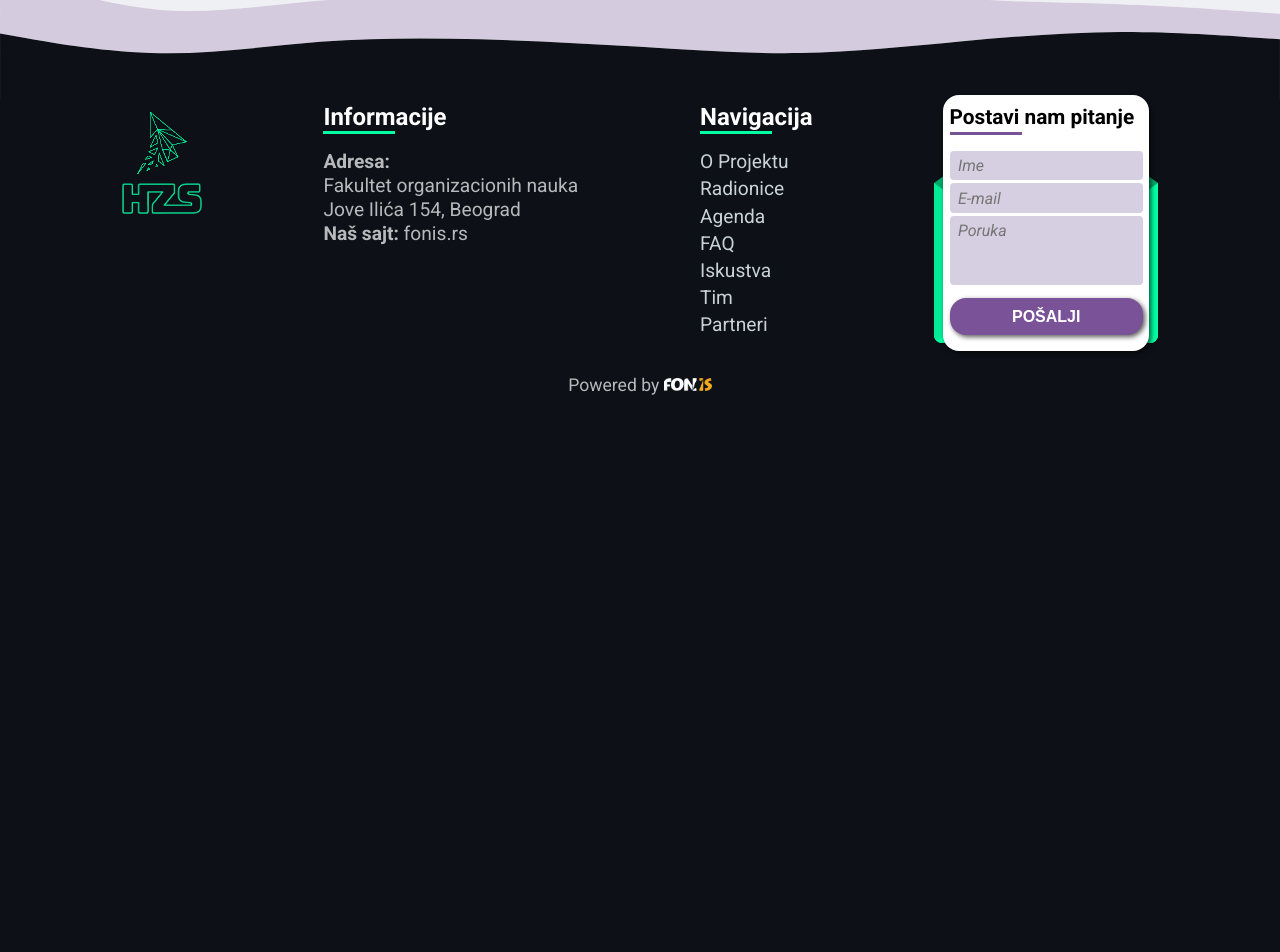
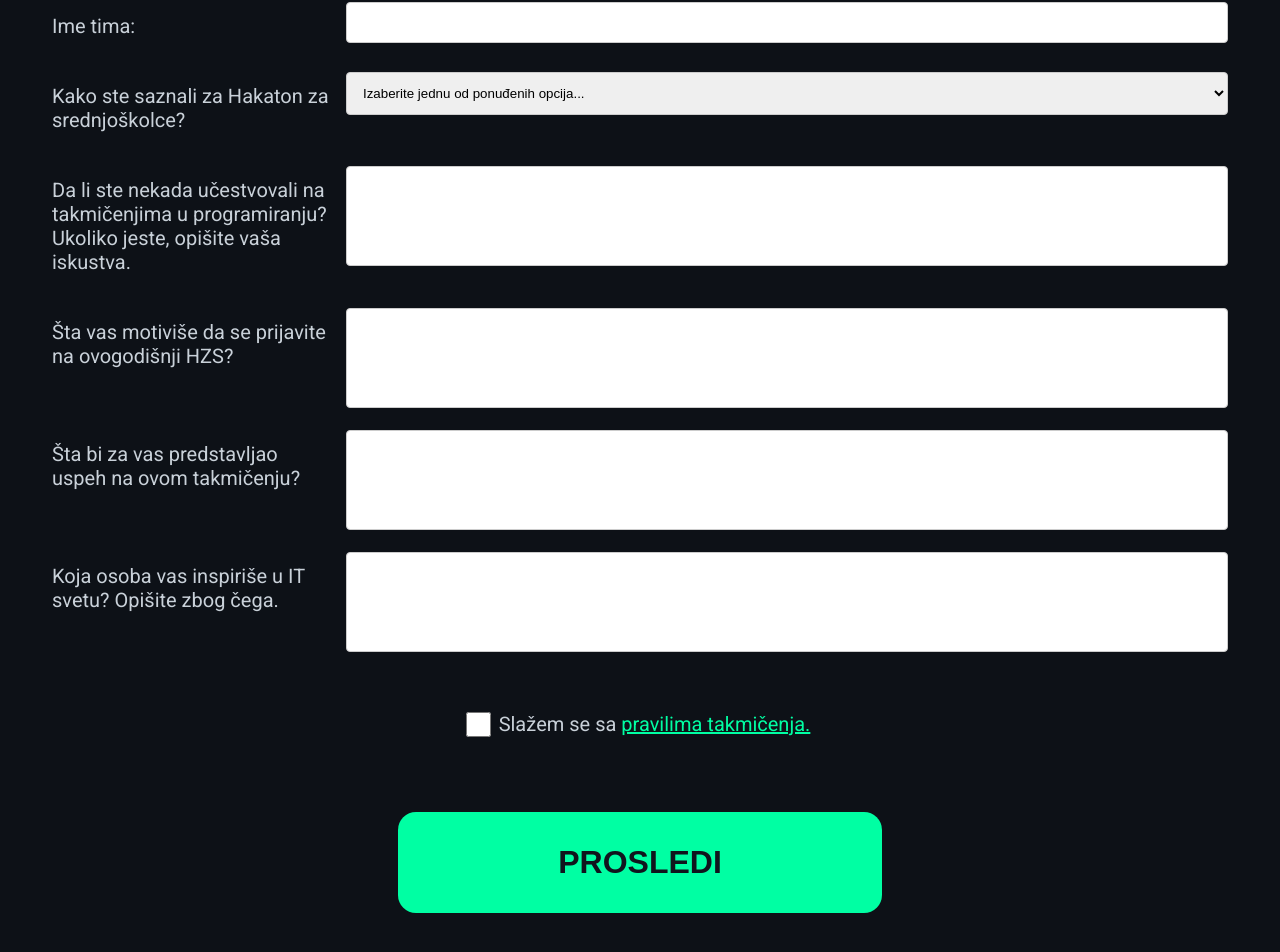
Before and after one commit to StefanJo3107/HZS-4.0-Site, a React (Create React App) app: page /prijava in a window 1280 px wide. Shown: the part 674-1626 px from the top of the page. Before the commit the page ends 1085 px from the top, so only its background shows below. Built offline with nearby package versions, Linux system fonts and the light colour scheme.

Commit message:
Ubacena responzivna forma za tim bez funkcionalnosti

```diff
--- /dev/null
+++ b/src/Components/TeamForm/TeamForm.jsx
@@ -0,0 +1,76 @@
+import React from 'react';
+import "./TeamForm.scss";
+
+const TeamForm = () => {
+    return (
+        <div className="tim-forma-container">
+        <h1 className="tim-forma-naslov"><span className="tim-forma-naslov-border">PODACI O TIM</span>U</h1>
+        <form>
+          <div className="row">
+            <div className="col-25">
+              <label for="ime-tima">Ime tima:</label>
+            </div>
+            <div className="col-75">
+              <input type="text" id="ime-tima" name="ime-tima"/>
+            </div>
+          </div>
+          <div className="row">
+            <div className="col-25">
+              <label for="saznanje">Kako ste saznali za Hakaton za srednjoškolce?</label>
+            </div>
+            <div className="col-75">
+              <select id="saznanje" name="saznanje">
+                <option value="" disabled selected hidden>Izaberite jednu od ponuđenih opcija...</option>
+                <option value="drustvene-mreze">Preko društvenih mreža</option>
+                <option value="prijatelji">Preko prijatelja</option>
+                <option value="profesori">Preko profesora</option>
+                <option value="televizija">Preko televizije</option>
+                <option value="portali">Preko portala</option>
+              </select>
+            </div>
+          </div>
+          <div className="row">
+            <div className="col-25">
+              <label for="iskustvo">Da li ste nekada učestvovali na takmičenjima u programiranju? Ukoliko jeste, opišite vaša iskustva.</label>
+            </div>
+            <div className="col-75">
+              <input type="textarea" name="iskustvo" id="iskustvo" />
+            </div>
+          </div>
+          <div className="row">
+            <div className="col-25">
+              <label for="motivacija">Šta vas motiviše da se prijavite na ovogodišnji HZS?</label>
+            </div>
+            <div className="col-75">
+              <input type="textarea" name="motivacija" id="motivacija"/>
+            </div>
+          </div>
+          <div className="row">
+            <div className="col-25">
+              <label for="uspeh">Šta bi za vas predstavljao uspeh na ovom takmičenju?</label>
+            </div>
+            <div className="col-75">
+              <input type="textarea" name="uspeh" id="uspeh"/>
+            </div>
+          </div>
+          <div className="row">
+            <div className="col-25">
+              <label for="osoba">Koja osoba vas inspiriše u IT svetu? Opišite zbog čega.</label>
+            </div>
+            <div className="col-75">
+              <input type="textarea" name="osoba" id="osoba"/>
+            </div>
+          </div>
+          <div className="checkbox-container">
+              <input type="checkbox" name="pravila-takmicenja" id="pravila-takmicenja"/>
+              <label for="pravila-takmicenja">Slažem se sa <a className="pravila-takmicenja-link" href="https://www.youtube.com/">pravilima takmičenja.</a></label>
+          </div>
+          <div className="submit-container">
+            <input type="submit" value="PROSLEDI" id="prosledi"/>
+          </div>
+        </form>
+      </div>
+    )
+}
+
+export default TeamForm;
--- /dev/null
+++ b/src/Components/TeamForm/TeamForm.scss
@@ -0,0 +1,128 @@
+@import "../../global.scss";
+
+input[type=textarea], input[type=text], select{
+    width: 100%;
+    padding: 12px;
+    border: 1px solid #ccc;
+    border-radius: 4px;
+    box-sizing: border-box;
+    resize: vertical;
+  }
+
+input[type=checkbox] {
+    margin: 0.5rem;
+    width: 25px;
+    height: 25px;
+}
+
+  label {
+    padding: 12px 12px 12px 0;
+    display: inline-block;
+    color: $tekst_tamna;
+    font-size: 1.25rem;
+  }
+
+  .tim-forma-container {
+    border-radius: 5px;
+    background-color: $pozadina_tamna;
+    padding: 20px;
+  }
+
+  .tim-forma-naslov {
+      color: $naslov_tamna;
+      font-size: 3.5rem;
+      margin: 0 2rem 4rem;
+  }
+
+  .tim-forma-naslov-border {
+      border-bottom: 10px solid $dugme_tamna;
+      padding-bottom: 10px;
+  }
+
+  form {
+      margin: 1rem 2rem;
+  }
+
+  #iskustvo, #motivacija, #uspeh, #osoba {
+      height: 100px;
+  }
+  .col-25 {
+    float: left;
+    width: 25%;
+    margin-top: 6px;
+  }
+
+  .col-75 {
+    float: left;
+    width: 75%;
+    margin-top: 6px;
+  }
+
+  .row {
+      margin: 1rem 0;
+  }
+
+  .row:after {
+    content: "";
+    display: table;
+    clear: both;
+  }
+
+  .pravila-takmicenja-link {
+      text-decoration: underline;
+      color: $dugme_tamna;
+  }
+
+  .checkbox-container {
+      display: flex;
+      justify-content: center;
+      align-items: center;
+      padding: 2rem;
+  }
+
+  .submit-container {
+    display: flex;
+    justify-content: center;
+    align-items: center;
+    padding: 2rem;
+}
+
+#prosledi {
+    padding: 2rem 10rem;
+    font-weight: 600;
+    font-size: 2rem;
+    border-radius: 18px;
+    background-color: $dugme_tamna;
+    color: $tekst_bela;
+    border: none;
+    cursor: pointer;
+}
+
+  @media screen and (max-width: 600px) {
+    .col-25, .col-75 {
+      width: 100%;
+      margin-top: 0;
+    }
+
+    @media screen and (max-width: 500px) {
+        #prosledi {
+            padding: 1.25rem 6.25rem;
+            font-size: 1.25rem;
+        }
+
+        .tim-forma-naslov {
+            font-size: 2.5rem;
+        }
+    }
+
+    @media screen and (max-width: 392px) {
+        .tim-forma-naslov {
+            font-size: 1.75rem;
+        }
+
+        input[type=checkbox] {
+            width: 50px;
+            height: 50px;
+        }
+    }
+  }
--- a/src/Pages/Prijava.jsx
+++ b/src/Pages/Prijava.jsx
@@ -2,6 +2,7 @@ import React from 'react';
 import Navbar from "../Components/Navbar/Navbar";
 import Footer from "../Components/Footer/Footer";
 import PrijavaTop from "../Components/PrijavaTop/PrijavaTop";
+import TeamForm from "../Components/TeamForm/TeamForm";
 
 
 const Prijava = () => {
@@ -9,9 +10,10 @@ const Prijava = () => {
         <>
             <Navbar links={[]} mainLink="" mainLinkName="Početna"/>
             <PrijavaTop/>
+            <TeamForm/>
             <Footer/>
         </>
     )
 }
 
-export default Prijava
+export default Prijava;
```
